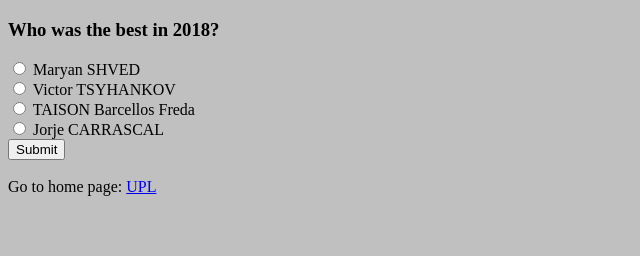
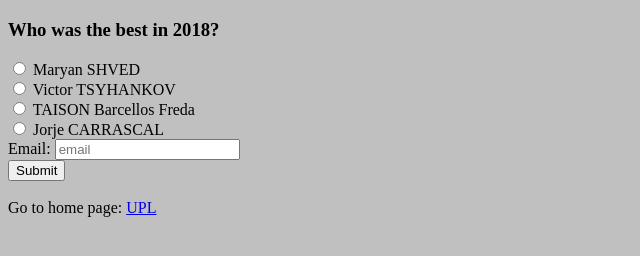
Before and after one commit to danylohlynsky/html380, a plain HTML site: page form_hw1.html in a window 1280 px wide. Shown: the whole page, without its empty margins (0-640 px from the left). Drawn offline with Linux system fonts and the light colour scheme.

Commit message:
HomeWork 1

```diff
--- a/form_hw1.html
+++ b/form_hw1.html
@@ -18,6 +18,10 @@
             <br>
             <label> <input type="radio" name="gender" value="Carrascal"> Jorje CARRASCAL </label>
             <br>
+            <label>
+            Email: <input required type="email" placeholder="email" name="user-email">
+            </label>
+            <br>
             <input type="submit">
         </form>
         <br> Go to home page: <a href="/hw1.html">UPL</a>
```
Also changed, not shown: hw1.html (+3 -3 lines).
